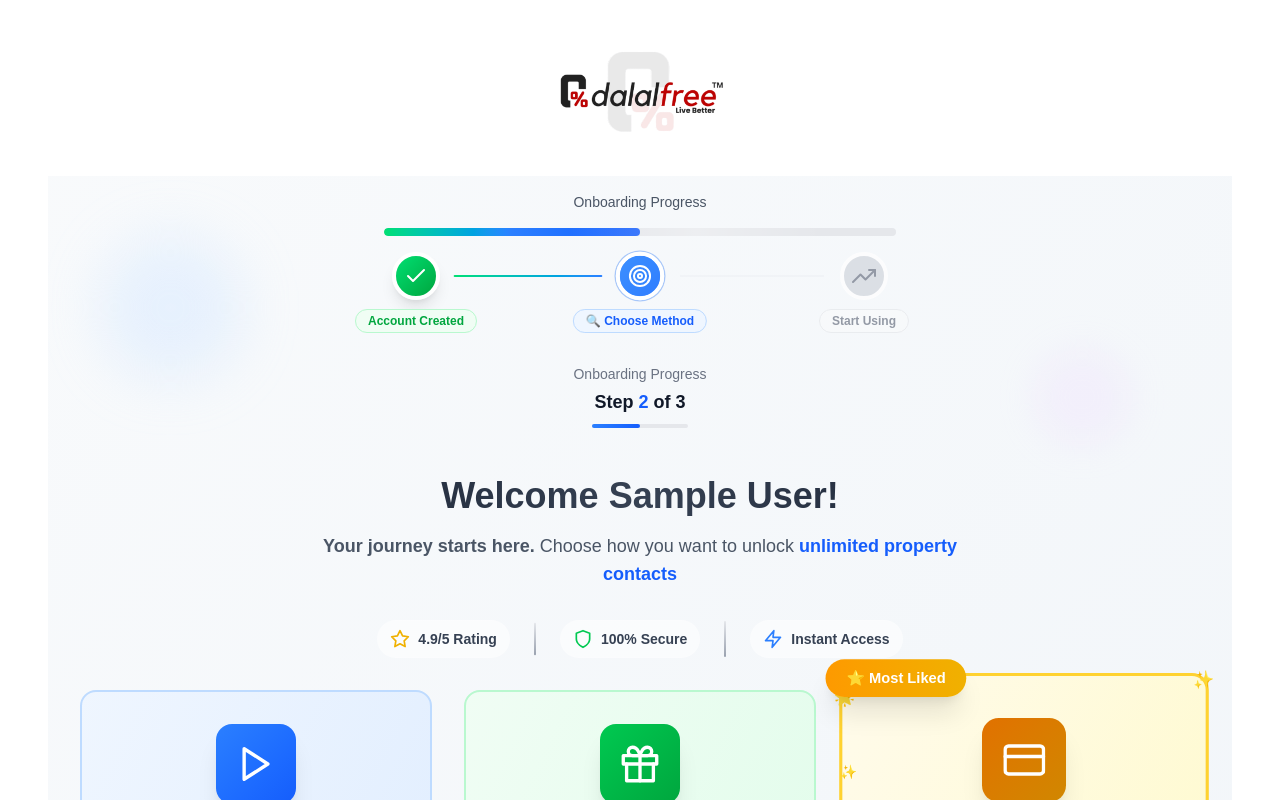
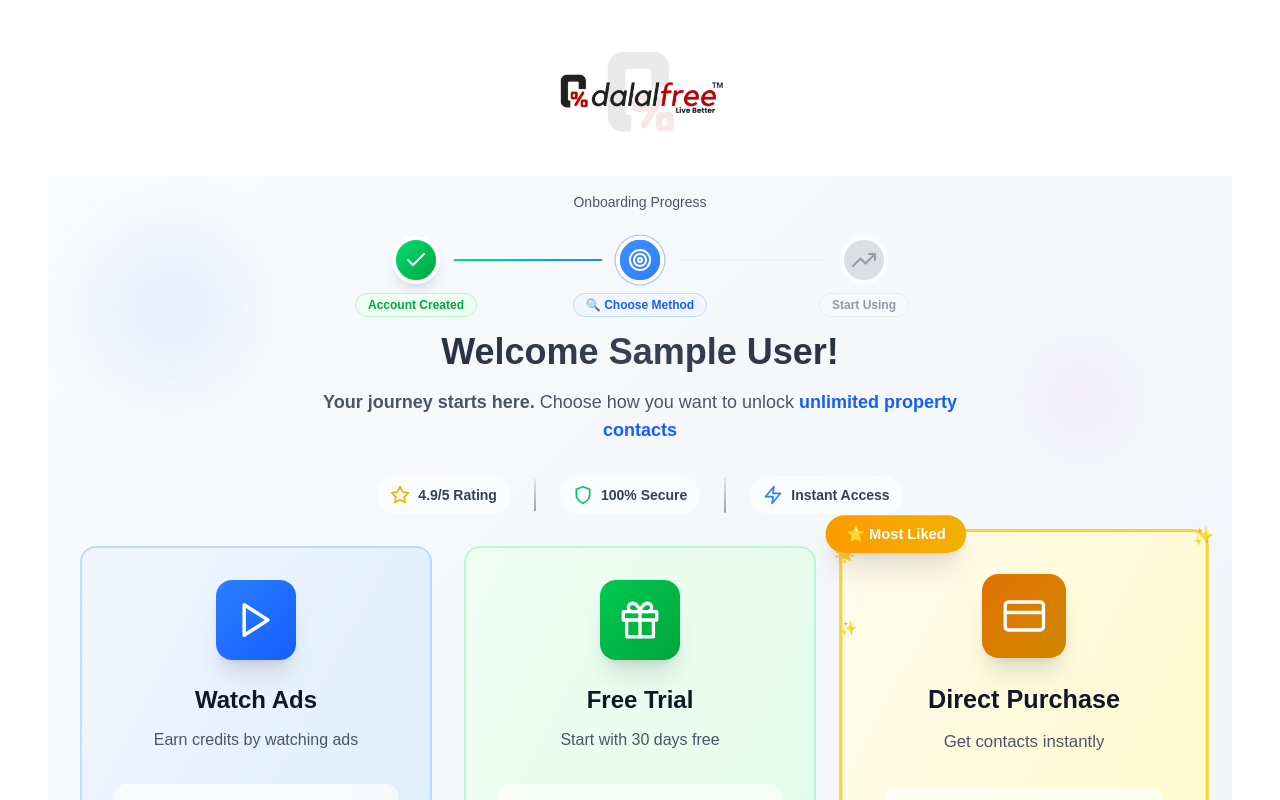
Before and after one commit to iamdanishm/dalalfree, a Next.js app: page /onboard in a window 1280 px wide. Shown: the top 800 px of the page. Built offline with nearby package versions, Linux system fonts and the light colour scheme; no server answers; sample sign-in values are in the browser's storage.

Commit message:
feat(onboard): simplify progress UI by removing redundant animations and stats
Remove duplicate visual progress bar with shimmer effect and lower progress stats section to streamline onboarding page, reducing complexity and visual clutter.

```diff
--- a/app/(auth)/onboard/page.jsx
+++ b/app/(auth)/onboard/page.jsx
@@ -119,39 +119,16 @@
             transition={{ duration: 0.6, delay: 0.2 }}
             className="max-w-lg mx-auto mb-12"
           >
-            {/* Progress Steps Header */}
-            <div className="flex items-center justify-center gap-2 mb-4 text-sm font-medium text-gray-600">
-              <span>Onboarding Progress</span>
+            {/* Progress Steps Header with Mini Progress */}
+            <div className="flex flex-col items-center mb-4">
+              <div className="text-sm font-medium text-gray-600 mb-2">
+                Onboarding Progress
+              </div>
             </div>
 
             {/* Visual Progress Bar */}
             <div className="relative">
               {/* Background Track */}
-              <div className="w-full h-2 bg-gray-200 rounded-full overflow-hidden">
-                <motion.div
-                  initial={{ width: "0%" }}
-                  animate={{ width: "50%" }}
-                  transition={{
-                    duration: 1.5,
-                    delay: 0.5,
-                    ease: "easeInOut",
-                  }}
-                  className="h-full bg-gradient-to-r from-green-400 via-blue-500 to-blue-600 rounded-full relative"
-                >
-                  {/* Animated Shimmer Effect */}
-                  <motion.div
-                    animate={{
-                      x: ["-100%", "100%"],
-                    }}
-                    transition={{
-                      duration: 2,
-                      repeat: Infinity,
-                      ease: "linear",
-                    }}
-                    className="absolute inset-0 bg-gradient-to-r from-transparent via-white/30 to-transparent"
-                  />
-                </motion.div>
-              </div>
 
               {/* Step Indicators */}
               <div className="flex justify-between items-center mt-4 px-2">
@@ -280,33 +257,6 @@
                 </motion.div>
               </div>
             </div>
-
-            {/* Progress Stats */}
-            <motion.div
-              initial={{ opacity: 0 }}
-              animate={{ opacity: 1 }}
-              transition={{ delay: 2 }}
-              className="text-center mt-16"
-            >
-              <div className="text-sm text-gray-500 mb-1">
-                Onboarding Progress
-              </div>
-              <div className="text-lg font-bold text-gray-900">
-                Step <span className="text-blue-600">2</span> of 3
-              </div>
-              <div className="w-24 h-1 bg-gray-200 rounded-full mx-auto mt-2">
-                <motion.div
-                  initial={{ width: "0%" }}
-                  animate={{ width: "50%" }}
-                  transition={{
-                    duration: 1.5,
-                    delay: 0.8,
-                    ease: "easeInOut",
-                  }}
-                  className="h-full bg-gradient-to-r from-blue-500 to-blue-600 rounded-full"
-                />
-              </div>
-            </motion.div>
           </motion.div>
 
           {/* Compact Welcome Message */}
```
